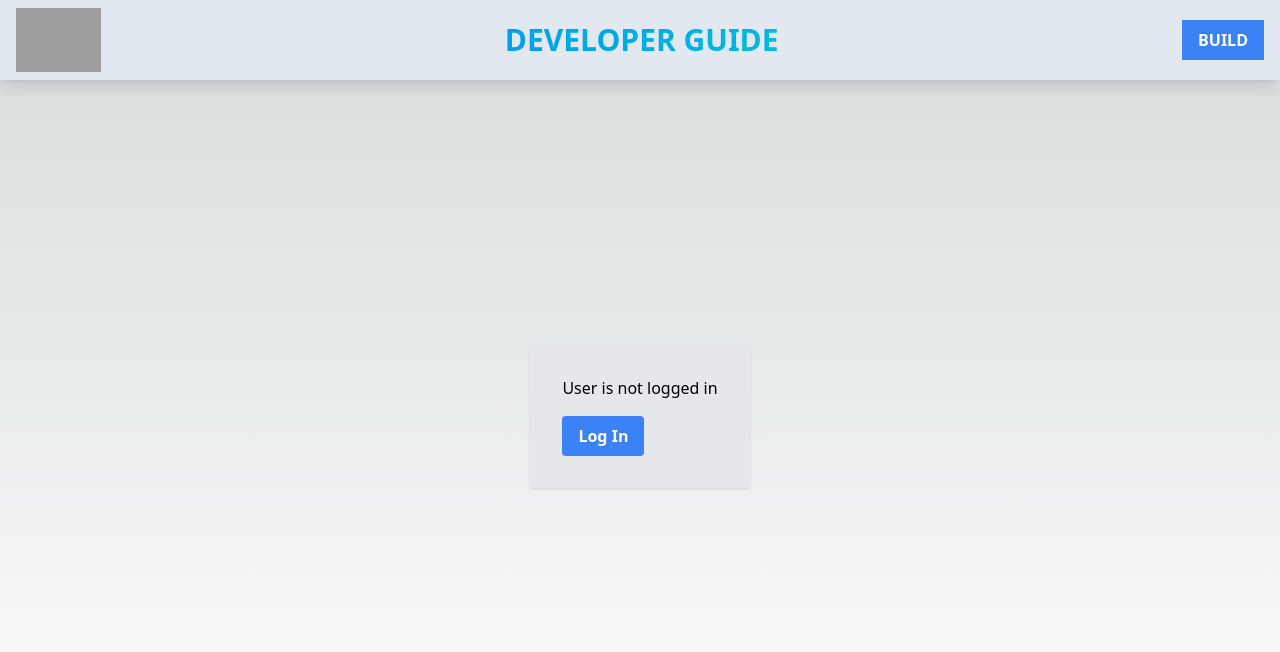
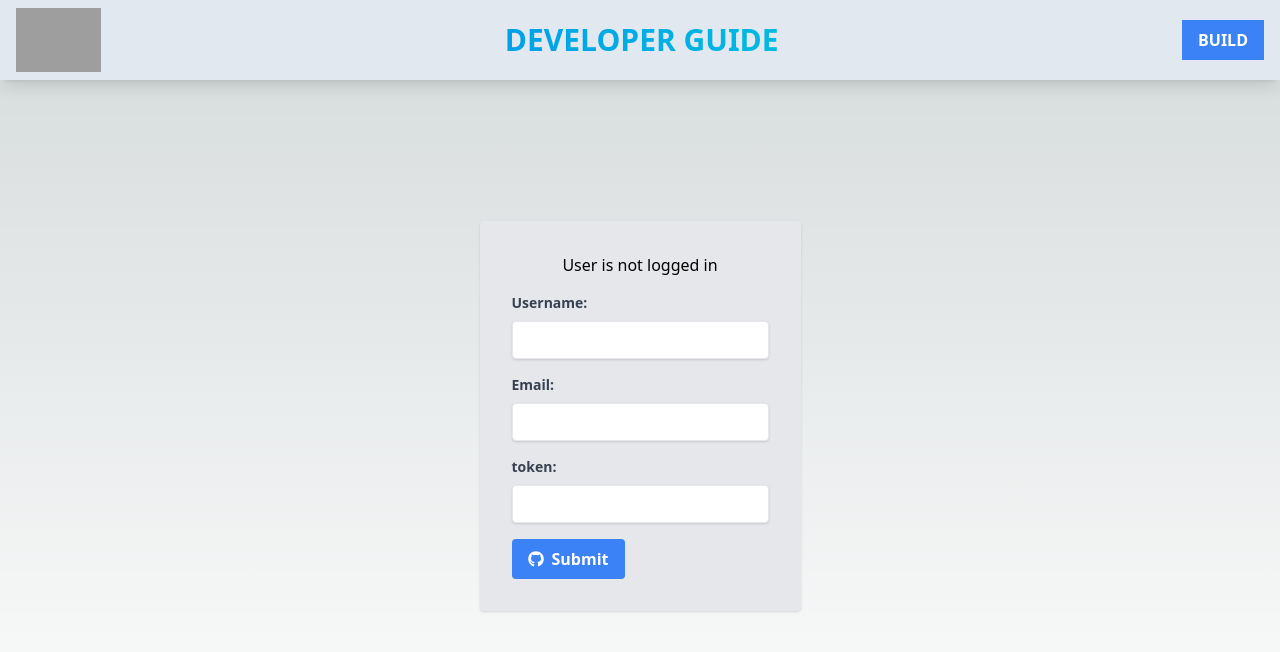
Before and after one commit to ONDC-Official/developer-guide-editor, a React (Vite) app in the folder frontend-editor/: page /login in a window 1280 px wide. Shown: the top 652 px of the page. Built offline with nearby package versions, Linux system fonts and the light colour scheme; grey boxes are pictures that could not be loaded.

Commit message:
Frontend

```diff
--- a/frontend-editor/src/pages/login-page.tsx
+++ b/frontend-editor/src/pages/login-page.tsx
@@ -1,24 +1,88 @@
-import React from "react";
+import React, { useState } from "react";
+import { FaGithub } from 'react-icons/fa';
 import { useNavigate } from "react-router-dom";
 
 function GitLogin() {
-  //   const [loggedIn, setLoggedIn] = useState(false);
+  const [username, setUsername] = useState('');
+  const [email, setEmail] = useState('');
+  const [token, setToken] = useState('');
   const navigate = useNavigate();
+
+  const handleInputChange = (event:any) => {
+    const { name, value } = event.target;
+    if (name === 'username') {
+      setUsername(value);
+    } else if (name === 'email') {
+      setEmail(value);
+    } else if (name === 'token') {
+      setToken(value);
+    }
+  };
+
   const handleLogin = () => {
-    // setLoggedIn(true);
+    // Here you can add logic for login, like API call
+    alert(`Username: ${username}\nEmail: ${email}\nToken: ${token}`);
     navigate("/home");
   };
+
   return (
     <div className="flex justify-center items-center h-screen mt-4">
       <div className="bg-gray-200 p-8 rounded shadow">
         <p className="text-center mb-4">
           {false ? "User is logged in" : "User is not logged in"}
         </p>
+
+        <div className="mb-4">
+          <label htmlFor="username" className="block text-gray-700 text-sm font-bold mb-2">
+            Username:
+          </label>
+          <input
+            type="text"
+            id="username"
+            name="username"
+            value={username}
+            onChange={handleInputChange}
+            className="shadow appearance-none border rounded w-full py-2 px-3 text-gray-700 leading-tight focus:outline-none focus:shadow-outline"
+            required
+          />
+        </div>
+
+        <div className="mb-4">
+          <label htmlFor="email" className="block text-gray-700 text-sm font-bold mb-2">
+            Email:
+          </label>
+          <input
+            type="email"
+            id="email"
+            name="email"
+            value={email}
+            onChange={handleInputChange}
+            className="shadow appearance-none border rounded w-full py-2 px-3 text-gray-700 leading-tight focus:outline-none focus:shadow-outline"
+            required
+          />
+        </div>
+
+        <div className="mb-4">
+          <label htmlFor="token" className="block text-gray-700 text-sm font-bold mb-2">
+            token:
+          </label>
+          <input
+            type="token"
+            id="token"
+            name="token"
+            value={token}
+            onChange={handleInputChange}
+            className="shadow appearance-none border rounded w-full py-2 px-3 text-gray-700 leading-tight focus:outline-none focus:shadow-outline"
+            required
+          />
+        </div>
+
         <button
-          className="bg-blue-500 hover:bg-blue-700 text-white font-bold py-2 px-4 rounded"
+          className="bg-blue-500 hover:bg-blue-700 text-white font-bold py-2 px-4 rounded flex items-center"
           onClick={handleLogin}
         >
-          Log In
+          <FaGithub className="mr-2" />
+          Submit
         </button>
       </div>
     </div>
```
Also changed, not shown: 1 other file (tests, documents, lock files or other folders).
